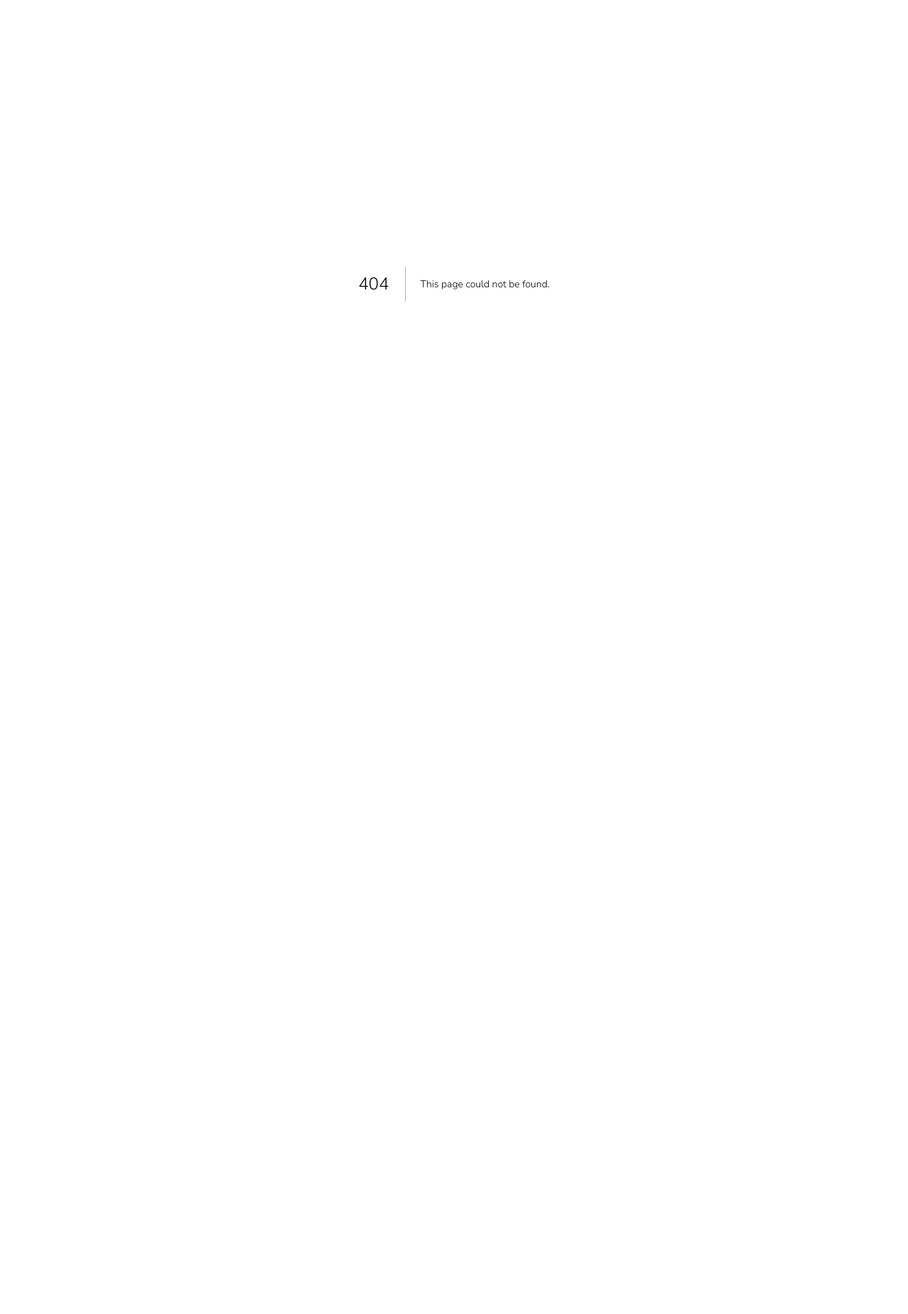
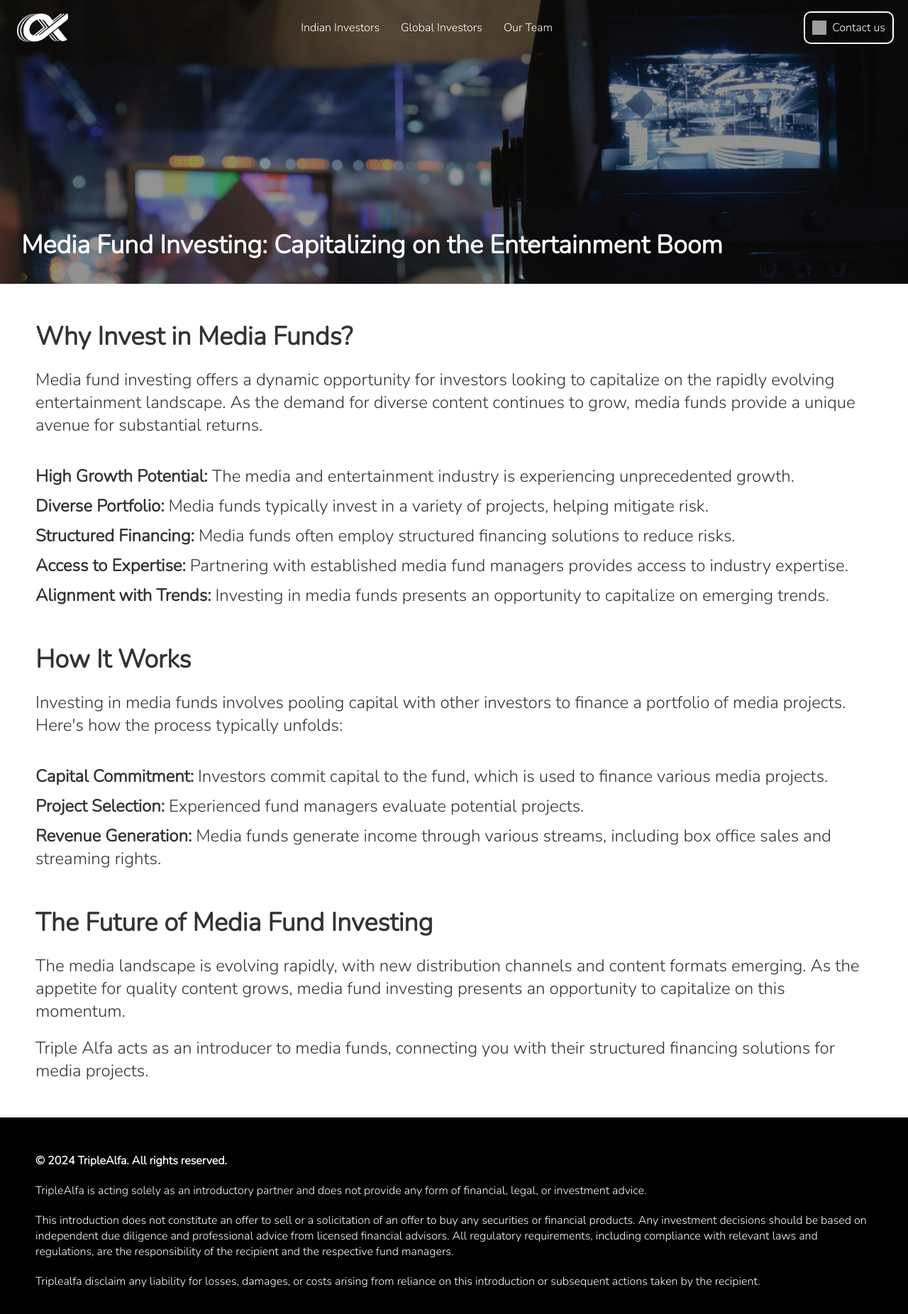
Before and after one commit to Adam-deb/Triplealfa, a Next.js app: page /global-investors in a window 1280 px wide. Before the commit this address had no page. Shown: the top 1852 px of the page at 71% size. Before the commit the page ends 800 px from the top, so only its background shows below. Built offline with nearby package versions, Linux system fonts and the light colour scheme; grey boxes are pictures that could not be loaded.

Commit message:
content changes on all pages

```diff
--- a/src/app/media-fund-investment/page.js
+++ b/src/app/global-investors/page.js
@@ -3,7 +3,7 @@ import styles from "./page.module.css";
 import Header from "@/components/Header";
 import Footer from "@/components/Footer";
 
-export default function WhiskeyInvestment() {
+export default function GlobalInvestors() {
     return (
         <>
             <Header />
@@ -49,7 +49,7 @@ export default function WhiskeyInvestment() {
                                 As the appetite for quality content grows, media fund investing presents an opportunity to capitalize on this momentum.
                             </p>
                             <p className={styles.description}>
-                            Triple Alfa acts as an introducer to NV Capital, connecting you with their structured financing solutions for media projects.
+                            Triple Alfa acts as an introducer to media funds, connecting you with their structured financing solutions for media projects.
                             </p>
                         </div>
                     </div>
--- a/src/app/whisky-cask-investment/page.module.css
+++ b/src/app/global-investors/page.module.css
@@ -1,5 +1,5 @@
 .hero {
-  background-image: url(/whiskeyHero.png);
+  background-image: url(/mediaHero.png);
   background-position: center center;
   background-size: cover;
   background-repeat: no-repeat;
@@ -26,13 +26,13 @@
 
 .textContent {
   flex: 1;
-  max-width: 60%;
-  padding-right: 20px;
+  max-width: 100%;
+  /* padding-right: 20px; */
 }
 
 .imagesSection {
   flex: 1;
-  max-width: 30%;
+  max-width: 0%;
 }
 
 .imagesContainer {
--- a/src/app/whisky-cask-investment/page.js
+++ b/src/app/indian-investors/page.js
@@ -51,7 +51,7 @@ export default function WhiskeyInvestment() {
                                 As the appreciation of rare whiskies becomes more mainstream, investing in whisky casks offers an opportunity to be part of this exciting landscape.
                             </p>
                             <p className={styles.description}>
-                                At Triple Alfa, we partner with Speyside Capital to provide access to exclusive cask investment opportunities, ensuring that our clients can confidently navigate this unique market.
+                                At Triple Alfa, we partner with whisky cask managers to provide access to exclusive cask investment opportunities, ensuring that our clients can confidently navigate this unique market.
                             </p>
                         </div>
                     </div>
@@ -59,10 +59,6 @@ export default function WhiskeyInvestment() {
                     {/* Right images section */}
                     <aside className={styles.imagesSection}>
                         <div className={styles.imagesContainer}>
-                            <Image src="/eventImage1.jpg" width={600} height={200}  />
-                            <Image src="/eventImage3.jpg" width={600} height={200}  />
-                            <Image src="/eventImage2.jpg" width={600} height={200}  />
-                            <Image src="/eventImage4.jpg" width={600} height={200} />
                         </div>
                     </aside>
                 </section>
--- a/src/app/media-fund-investment/page.module.css
+++ b/src/app/indian-investors/page.module.css
@@ -1,5 +1,5 @@
 .hero {
-  background-image: url(/mediaHero.png);
+  background-image: url(/whiskeyHero.png);
   background-position: center center;
   background-size: cover;
   background-repeat: no-repeat;
@@ -26,13 +26,13 @@
 
 .textContent {
   flex: 1;
-  max-width: 60%;
+  max-width: 100%;
   padding-right: 20px;
 }
 
 .imagesSection {
   flex: 1;
-  max-width: 30%;
+  max-width: 0%;
 }
 
 .imagesContainer {
--- a/src/components/Footer.js
+++ b/src/components/Footer.js
@@ -5,10 +5,9 @@ export default function Header() {
         <footer className={styles.footer}>
             <div className={styles.footerTextContainer}>
                 <h2>&copy; {new Date().getFullYear()} TripleAlfa. All rights reserved.</h2>
-                <p>TripleAlfa is acting solely as an introductory partner and does not provide any form of financial, legal, or investment advice. NV Capital is a Category 2 Fund, and any discussions, decisions, or investments related to it must be conducted directly with the Fund Manager, Vivek Menon.</p>
-                <p>Speyside Capital, Scotland’s Whisky Asset Manager, specializes in bringing whisky investment opportunities to clients globally by leveraging its Scottish roots to provide access to exclusive casks of Scotch Whisky. However, Speyside Capital also acts as an introductory partner in this context and is not responsible for providing financial advice or making investment recommendations regarding other funds or investments.</p>
+                <p>TripleAlfa is acting solely as an introductory partner and does not provide any form of financial, legal, or investment advice.</p>
                 <p>This introduction does not constitute an offer to sell or a solicitation of an offer to buy any securities or financial products. Any investment decisions should be based on independent due diligence and professional advice from licensed financial advisors. All regulatory requirements, including compliance with relevant laws and regulations, are the responsibility of the recipient and the respective fund managers.</p>
-                <p>Speyside Capital, NV Capital, and Triplealfa disclaim any liability for losses, damages, or costs arising from reliance on this introduction or subsequent actions taken by the recipient.</p>
+                <p>Triplealfa disclaim any liability for losses, damages, or costs arising from reliance on this introduction or subsequent actions taken by the recipient.</p>
             </div>
         </footer>
     )
--- a/src/components/Header.js
+++ b/src/components/Header.js
@@ -8,13 +8,13 @@ import styles from "./Header.module.css";
 // Define navigation data
 const navigationData = [
   {
-    title: 'Whisky Cask Investment',
-    href: '/whisky-cask-investment',
+    title: 'Indian Investors',
+    href: '/indian-investors',
     subItems: []
   },
   {
-    title: 'Media Fund Investment',
-    href: '/media-fund-investment',
+    title: 'Global Investors',
+    href: '/global-investors',
     subItems: []
   },
   {
@@ -87,7 +87,7 @@ export default function Header() {
             </ul>
           </nav>
           <div className={styles.rightMenu}>
-            <a href="tel:">
+            <a href="mailto:sanika@triplealfa.com">
               <Image src="/phoneIcon.png" width={20} height={20} alt="Phone Icon"/>
               Contact us
             </a>
```
Also changed, not shown: src/app/page.js (+4 -5 lines), public/Hassan.png (deleted).
